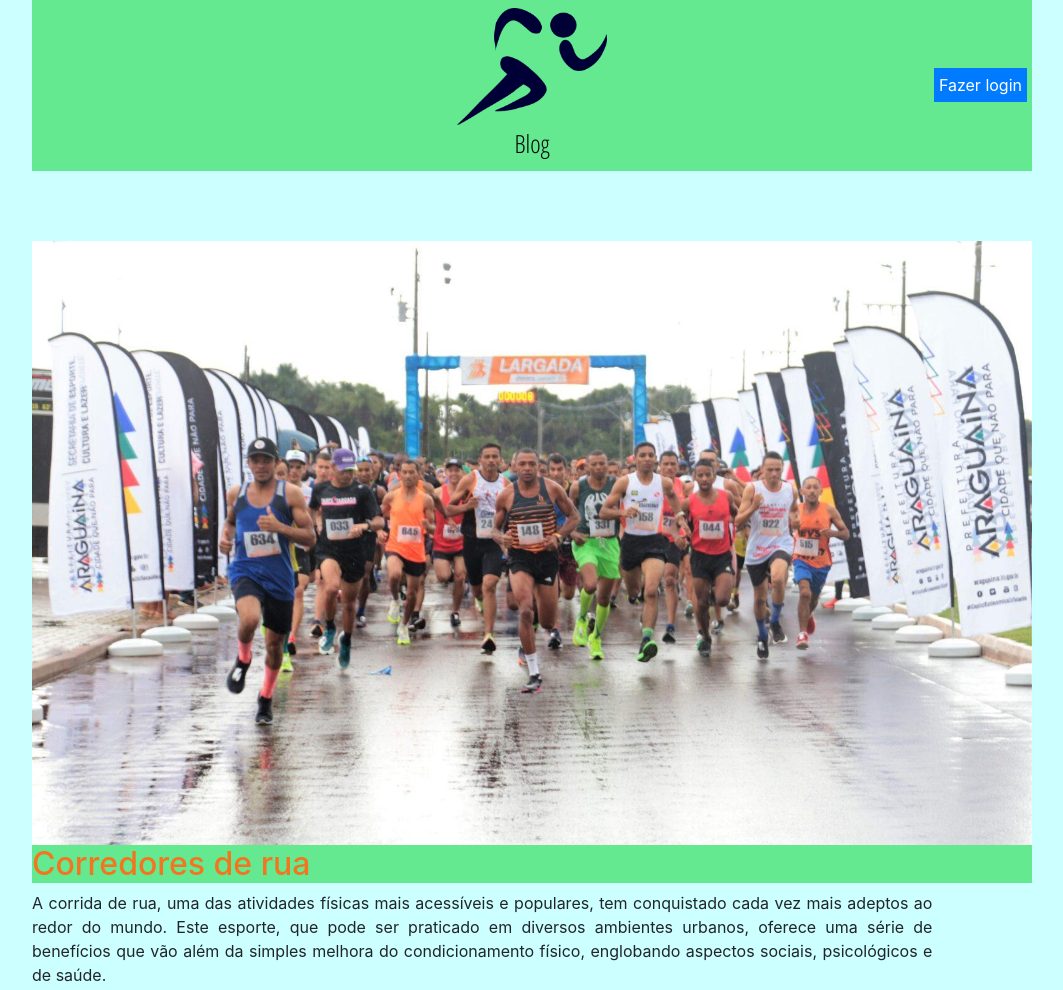
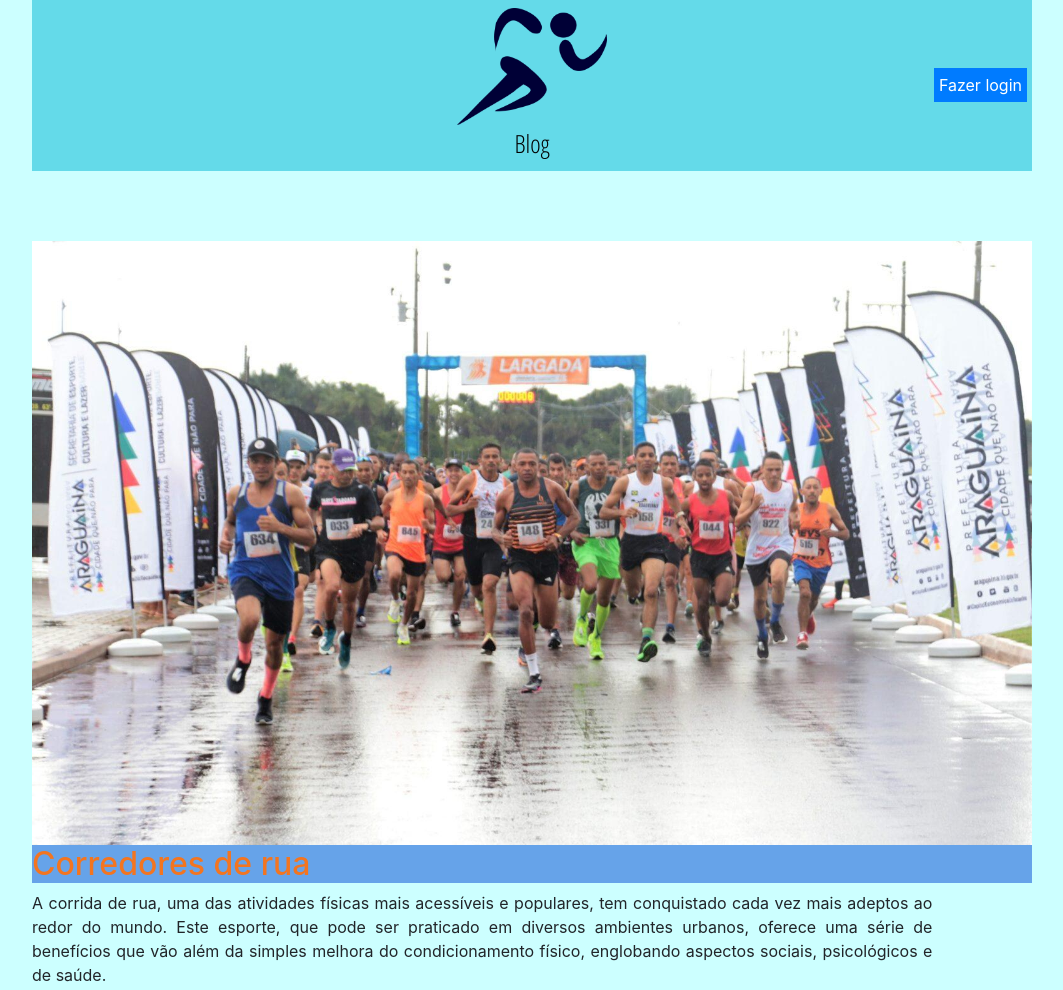
Before and after one commit to LucasAyresDev/blog-corrida, a website: page index.html in a window 1280 px wide. Shown: the top 990 px of the page, without its empty margins (118-1181 px from the left). Drawn offline with nearby package versions, Linux system fonts and the light colour scheme.

Commit message:
Atualização

```diff
--- a/assets/css/style.css
+++ b/assets/css/style.css
@@ -9,7 +9,7 @@ a, a:hover {
 .navbar {
     display: flex;
     justify-content: center;
-    background-color:#64e990;
+    background-color:#64dae9;
     width: 1000px;
     margin-left: 10px;
 }
@@ -46,12 +46,12 @@ a, a:hover {
     position: relative;
     margin-right: 100px;
     text-align:justify;
-    border-bottom: 1px solid orangered;
+    border-bottom: 1px solid rgb(223, 82, 89);
     padding: 20px 0px 10px 10px;
 }
 
 .posts .post-item h2 {
-    background-color:#64e990;
+    background-color:#66a3e9;
     color: #F37520;
     width: 1000px;
 }
```
